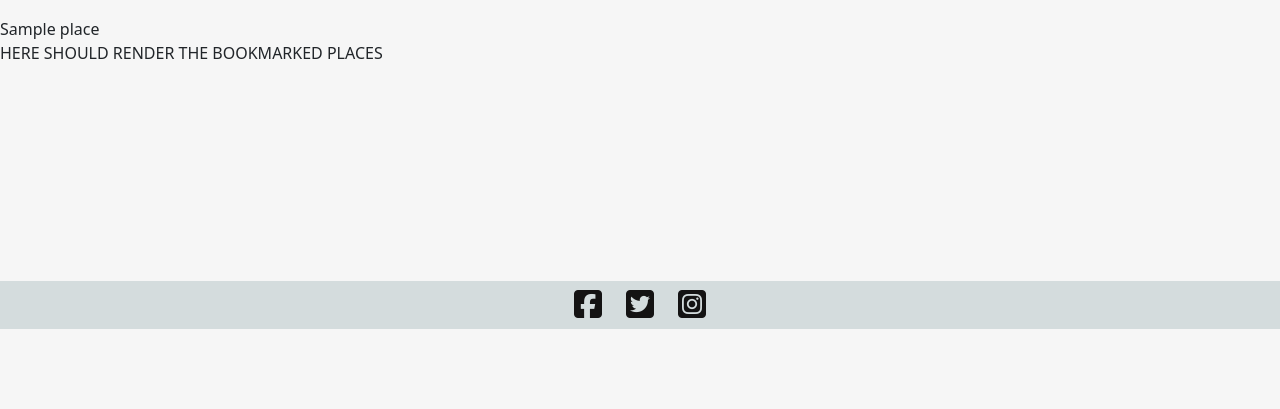
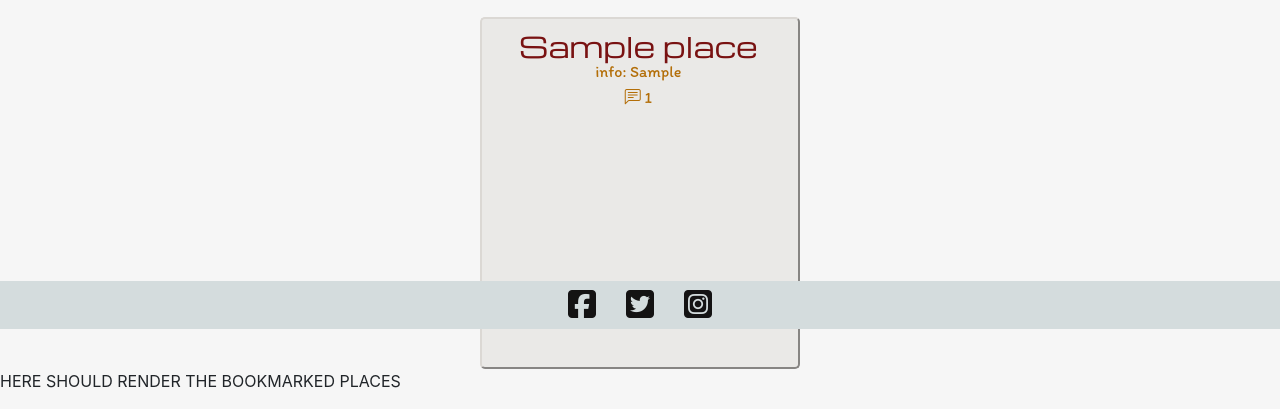
Before and after one commit to IvetteMcDermott/PP4Django-PeruExperience, a Django app: page /profile/ in a window 1280 px wide. Shown: the part 471-880 px from the top of the page. Before the commit the page ends 800 px from the top, so only its background shows below. Run offline with Django 3.2, Linux system fonts and the light colour scheme; a user stored in the database is signed in; tables that the repository leaves empty hold one stand-in row (values such as "Sample post"); some libraries are stand-ins or nearby versions.

Commit message:
Add the conditionals for interest button
Button would change appearance when pin or unpin

```diff
--- a/peru_exp_app/views.py
+++ b/peru_exp_app/views.py
@@ -5,7 +5,7 @@
 from django.views import generic, View
 from django.views.generic import UpdateView, ListView, CreateView
 from django.http import HttpResponseRedirect
-from django.core.paginator import Paginator
+# from django.core.paginator import Paginator
 
 from django.contrib import messages
 
@@ -239,14 +239,17 @@
         template = 'place_information.html'
         comment_form = CommentForm()
         updateform = UpdatePlacesForm(instance=place_data)
+        interested = False
+        if place_data.interests.filter(id=self.request.user.id).exists():
+            interested = True
         context = {
             'context': place_data,
             'comments': comments,
             'commented': False,
+            'interested': interested,
             'comment_form': comment_form,
             'update_form': updateform
         }
-
         return render(request, template, context)
 
     def post(self, request, slug, *args, **kwargs):
@@ -256,7 +259,7 @@
         comments = place_data.comments.all().order_by('-date_created')
         template = 'place_information.html'
         comment_form = CommentForm(data=request.POST)
-
+        interested = False
         if comment_form.is_valid():
             comment_form.instance.email = request.user.email
             comment_form.instance.author = request.user
@@ -264,10 +267,14 @@
             comment.place = place_data
             comment.save()
             commented = True
+
             if commented == True:
                 messages.success(request, 'Your comment had been add successfully!')
         else:
             comment_form()
+
+        if place_data.interests.filter(id=self.request.user.id).exists():
+            interested = True
 
         return redirect(request.META.get('HTTP_REFERER'))
 
@@ -381,7 +388,7 @@
     user = request.user
     template = 'user_profile.html'
     interests = Place.objects.filter(interests=request.user.id)
-
+    paginate_by = 6
     context = {
         'interests': interests,
     }
@@ -389,6 +396,7 @@
 
 
 def add_interest(request, slug):
+    interested = False
     if request.method == 'POST':
         place = get_object_or_404(Place, slug=slug)
         if place.interests.filter(id=request.user.id).exists():
@@ -396,6 +404,7 @@
             messages.success(request, 'Place removed from interests')
         else:
             place.interests.add(request.user)
+            interested = True
             messages.success(request, 'Place added to interests')
 
     return HttpResponseRedirect(request.META['HTTP_REFERER'])
--- a/templates/base.html
+++ b/templates/base.html
@@ -9,16 +9,20 @@
 <meta name="Description" content="Enter your description here"/>
 <link rel="stylesheet" href="https://cdnjs.cloudflare.com/ajax/libs/bootswatch/4.6.0/cosmo/bootstrap.min.css">
 <link rel="stylesheet" href="https://cdnjs.cloudflare.com/ajax/libs/font-awesome/5.15.4/css/all.min.css">
+<link rel="stylesheet" href="https://cdn.jsdelivr.net/npm/bootstrap@5.0.1/dist/css/bootstrap.min.css">
+
+<script src="https://cdn.jsdelivr.net/npm/bootstrap@5.0.1/dist/js/bootstrap.bundle.min.js"></script>
+<script src="https://cdnjs.cloudflare.com/ajax/libs/jquery/3.2.1/jquery.min.js"></script>
+<link rel="stylesheet" href="https://cdn.jsdelivr.net/npm/bootstrap-icons@1.10.3/font/bootstrap-icons.css">
+
+<script src="https://kit.fontawesome.com/f84495756a.js" crossorigin="anonymous"></script>
+
 <link rel="stylesheet" href="https://cdn.jsdelivr.net/npm/bootstrap@4.6.2/dist/css/bootstrap.min.css" integrity="sha384-xOolHFLEh07PJGoPkLv1IbcEPTNtaed2xpHsD9ESMhqIYd0nLMwNLD69Npy4HI+N" crossorigin="anonymous">
 <link rel="stylesheet" href="https://cdn.jsdelivr.net/npm/bootstrap-icons@1.10.2/font/bootstrap-icons.css" integrity="sha384-b6lVK+yci+bfDmaY1u0zE8YYJt0TZxLEAFyYSLHId4xoVvsrQu3INevFKo+Xir8e" crossorigin="anonymous">
+
 <link rel="preconnect" href="https://fonts.googleapis.com">
 <link rel="preconnect" href="https://fonts.gstatic.com" crossorigin>
 <script src="//cdn.ckeditor.com/4.20.1/standard/ckeditor.js"></script>
-
-
-<link rel="stylesheet" href="https://cdn.jsdelivr.net/npm/bootstrap@5.0.1/dist/css/bootstrap.min.css">
-<script src="https://cdn.jsdelivr.net/npm/bootstrap@5.0.1/dist/js/bootstrap.bundle.min.js"></script>
-<script src="https://cdnjs.cloudflare.com/ajax/libs/jquery/3.2.1/jquery.min.js"></script>
 
 
 <script src="{% static 'js/script.js' %}" type="text/javascript"></script>
@@ -121,8 +125,6 @@
 <script src="https://cdnjs.cloudflare.com/ajax/libs/popper.js/1.16.1/umd/popper.min.js"></script>
 <script src="https://cdnjs.cloudflare.com/ajax/libs/twitter-bootstrap/4.6.0/js/bootstrap.min.js"></script>
 
-<script src="https://kit.fontawesome.com/f84495756a.js" crossorigin="anonymous"></script>
-
 <script>
     // Js for timing the alert to vanish after 4 seconds
  message = document.getElementById("message");
--- a/templates/user_profile.html
+++ b/templates/user_profile.html
@@ -14,8 +14,28 @@
 
 {% for interest in interests %}
 
-{{ interest.name }}
+<div class="text-center display-card">
+    <a href="{% url 'place_information' interest.slug %}" class="post-link">
 
+    <div class="container d-flex">
+        <div class="col">
+            <div class="row align">
+                <img src=" {{ interest.image.url }} " class="rounded">
+            </div>
+            <div class="row align">
+                <h3 class="card-title">{{ interest.name }}</h3>
+            </div>
+                    <div class="row justify-content-start d-flex info-div" style="height: 12px;">
+                        <p>info: {{ interest.info|truncatewords:10 }}</p>
+                    </div>
+                    <div class="row align justify-content-end d-flex comment-div">
+                        <span><i class="bi bi-chat-left-text"></i> {{ interest.comments.count}} </span>
+                    </div>
+            </div>
+        </div>
+    </div></a>
+
+</div>
 {% endfor %}
 
 <p>HERE SHOULD RENDER THE BOOKMARKED PLACES</p>
```
Also changed, not shown: templates/place_information.html (+14 -8 lines).
